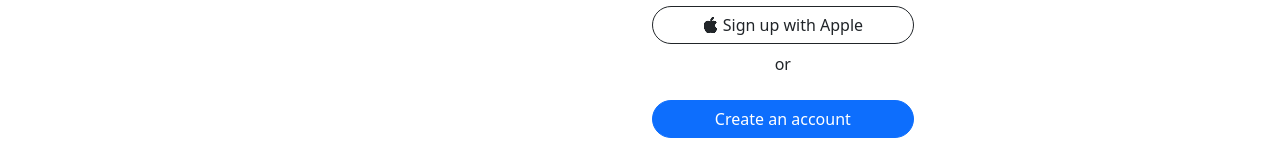
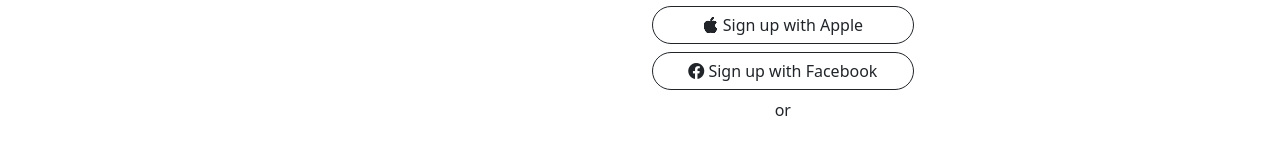
Before and after one commit to hoangunity/twitter-clone, a React (Vite) app: page / in a window 1280 px wide. Shown: the part 392-534 px from the top of the page. Built offline with nearby package versions, Linux system fonts and the light colour scheme; no server answers.

Commit message:
add fadcebook login button

```diff
--- a/src/pages/AuthPage.jsx
+++ b/src/pages/AuthPage.jsx
@@ -78,6 +78,9 @@
           <Button className="rounded-pill" variant="outline-dark">
             <i className="bi bi-apple"></i> Sign up with Apple
           </Button>
+          <Button className="rounded-pill" variant="outline-dark">
+            <i className="bi bi-facebook"></i> Sign up with Facebook
+          </Button>
           <p style={{ textAlign: "center" }}>or</p>
           <Button className="rounded-pill" onClick={handleShowSignUp}>
             Create an account
```
